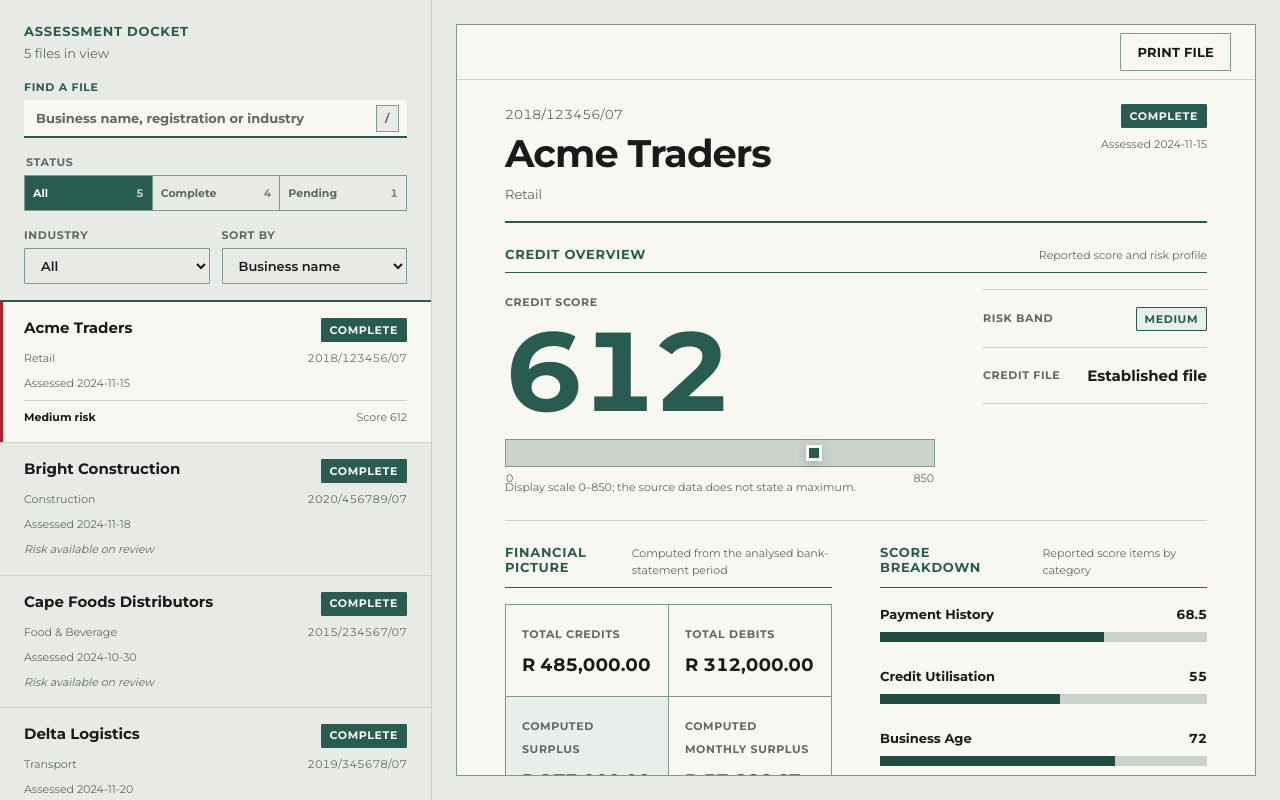
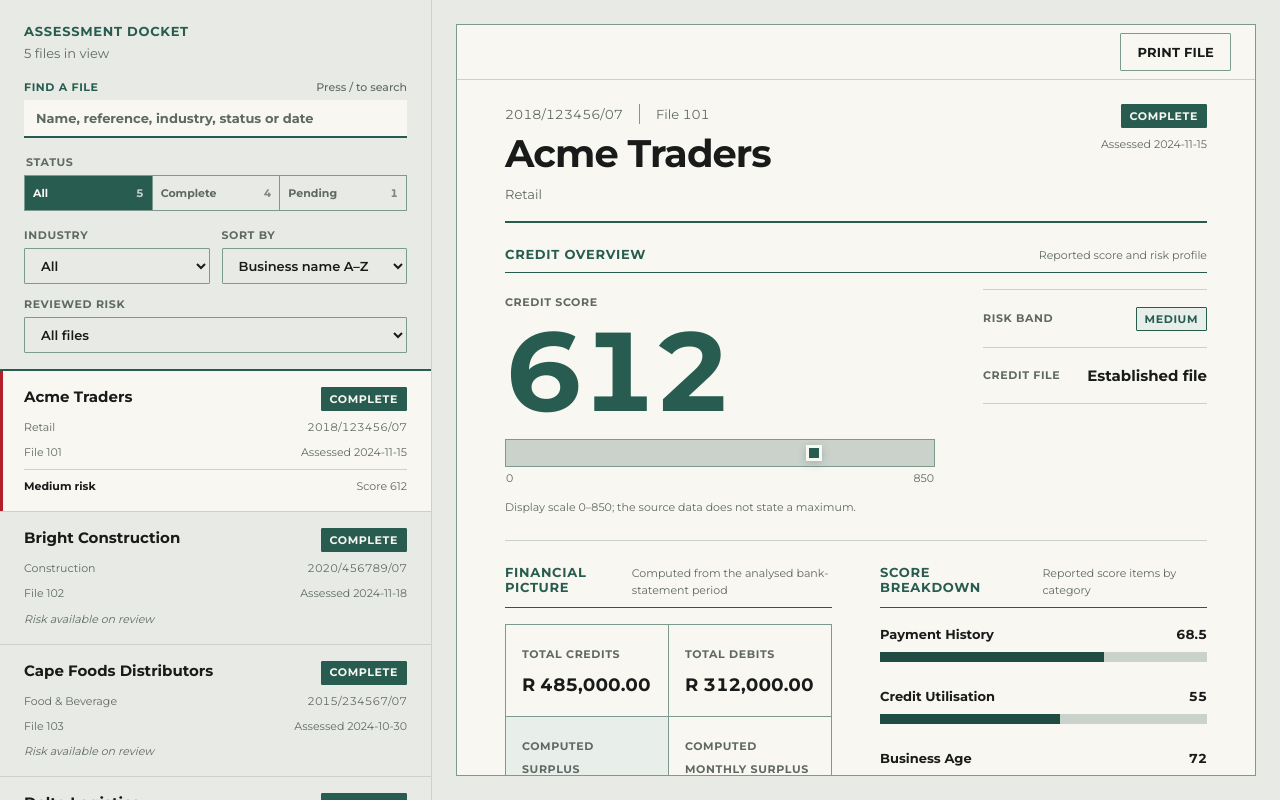
Before and after one commit to peter-kautwima/credit-assessment-dashboard, a React (Vite) app: page / in a window 1280 px wide. Built offline with nearby package versions, Linux system fonts and the light colour scheme; data requests are answered from the project's data file.

Commit message:
feat: expand reviewed queue controls
Expose complete docket metadata and scope risk or score operations to reports actually reviewed in the session. Remove the ambiguous lower-bound date control.

```diff
--- a/src/components/Docket.css
+++ b/src/components/Docket.css
@@ -31,6 +31,22 @@
 	text-transform: uppercase;
 }
 
+.docket__search-label,
+.docket-row__date {
+	display: flex;
+	align-items: baseline;
+	justify-content: space-between;
+	gap: var(--space-2);
+}
+
+.docket__search-label small {
+	color: var(--color-ink-soft);
+	font-size: var(--font-size-xs);
+	font-weight: 500;
+	letter-spacing: 0;
+	text-transform: none;
+}
+
 .docket__search-control {
 	display: grid;
 	grid-template-columns: minmax(0, 1fr) auto;
@@ -58,15 +74,6 @@
 
 .docket__search-control:focus-within {
 	box-shadow: 0 0 0 0.1875rem color-mix(in srgb, var(--color-focus) 35%, transparent);
-}
-
-.docket__search kbd {
-	margin-right: var(--space-2);
-	padding: var(--space-1) var(--space-2);
-	border: 0.0625rem solid var(--color-rule-strong);
-	background: var(--color-paper);
-	color: var(--color-ink-soft);
-	font: inherit;
 }
 
 .docket__header h2 {
@@ -98,6 +105,10 @@
 	font-weight: 700;
 	letter-spacing: var(--tracking-label);
 	text-transform: uppercase;
+}
+
+.docket__filters label:last-child {
+	grid-column: 1 / -1;
 }
 
 .docket__status-filter {
@@ -151,7 +162,8 @@
 	opacity: 0.75;
 }
 
-.docket__filters select {
+.docket__filters select,
+.docket__filters input {
 	width: 100%;
 	min-height: var(--control-height);
 	padding: 0 var(--space-3);
--- a/src/components/Docket.jsx
+++ b/src/components/Docket.jsx
@@ -10,20 +10,70 @@ const sorters = {
 	date: (left, right) =>
 		(right.assessment?.createdDate ?? '').localeCompare(left.assessment?.createdDate ?? '') ||
 		left.business.name.localeCompare(right.business.name),
+	dateAsc: (left, right) =>
+		(left.assessment?.createdDate ?? '').localeCompare(right.assessment?.createdDate ?? '') ||
+		left.business.name.localeCompare(right.business.name),
+	nameDesc: (left, right) => right.business.name.localeCompare(left.business.name),
+	reference: (left, right) =>
+		(left.assessment?.id ?? Number.POSITIVE_INFINITY) -
+		(right.assessment?.id ?? Number.POSITIVE_INFINITY),
 }
 
-export function filterAndSortDocket(entries, { query = '', status, industry, sort }) {
-	return entries
+export function filterAndSortDocket(
+	entries,
+	{ query = '', status, industry, risk, sort },
+	reportSummaries = {},
+) {
+	const riskOrder = { High: 0, Medium: 1, Low: 2 }
+	const filtered = entries
 		.filter((entry) => {
 			const normalizedQuery = query.trim().toLocaleLowerCase()
 			if (!normalizedQuery) return true
-			return [entry.business.name, entry.business.registrationNumber, entry.business.industry].some(
-				(value) => value.toLocaleLowerCase().includes(normalizedQuery),
+			const summary = reportSummaries[entry.assessment?.id]
+			return (
+				[entry.business.name, entry.business.registrationNumber, entry.business.industry].some(
+					(value) => value.toLocaleLowerCase().includes(normalizedQuery),
+				) ||
+				[entry.assessment?.id, entry.assessment?.status, entry.assessment?.createdDate]
+					.filter((value) => value != null)
+					.some((value) => String(value).toLocaleLowerCase().includes(normalizedQuery)) ||
+				[summary?.riskBand, summary?.score]
+					.filter((value) => value != null)
+					.some((value) => String(value).toLocaleLowerCase().includes(normalizedQuery))
 			)
 		})
 		.filter((entry) => status === 'All' || entry.assessment?.status === status)
 		.filter((entry) => industry === 'All' || entry.business.industry === industry)
-		.toSorted(sorters[sort] ?? sorters.name)
+		.filter((entry) => {
+			if (risk === 'All') return true
+			const assessmentId = entry.assessment?.id
+			const hasSummary = Object.hasOwn(reportSummaries, assessmentId)
+			if (risk === 'Not reviewed') return !hasSummary
+			if (risk === 'Not reported')
+				return hasSummary && reportSummaries[assessmentId]?.riskBand == null
+			return reportSummaries[assessmentId]?.riskBand === risk
+		})
+
+	if (sort === 'risk') {
+		return filtered.toSorted((left, right) => {
+			const leftRank = riskOrder[reportSummaries[left.assessment?.id]?.riskBand] ?? 3
+			const rightRank = riskOrder[reportSummaries[right.assessment?.id]?.riskBand] ?? 3
+			return leftRank - rightRank || sorters.name(left, right)
+		})
+	}
+	if (sort === 'scoreDesc' || sort === 'scoreAsc') {
+		return filtered.toSorted((left, right) => {
+			const leftScore = reportSummaries[left.assessment?.id]?.score
+			const rightScore = reportSummaries[right.assessment?.id]?.score
+			if (leftScore == null) return rightScore == null ? sorters.name(left, right) : 1
+			if (rightScore == null) return -1
+			return (
+				(sort === 'scoreDesc' ? rightScore - leftScore : leftScore - rightScore) ||
+				sorters.name(left, right)
+			)
+		})
+	}
+	return filtered.toSorted(sorters[sort] ?? sorters.name)
 }
 
 export function Docket({ entries, selectedId, onSelect, onVisibleChange, reportSummaries = {} }) {
@@ -31,6 +81,7 @@ export function Docket({ entries, selectedId, onSelect, onVisibleChange, reportS
 		query: '',
 		status: 'All',
 		industry: 'All',
+		risk: 'All',
 		sort: 'name',
 	})
 	const [announcedCount, setAnnouncedCount] = useState(entries.length)
@@ -49,7 +100,10 @@ export function Docket({ entries, selectedId, onSelect, onVisibleChange, reportS
 		}),
 		[entries],
 	)
-	const visibleEntries = useMemo(() => filterAndSortDocket(entries, filters), [entries, filters])
+	const visibleEntries = useMemo(
+		() => filterAndSortDocket(entries, filters, reportSummaries),
+		[entries, filters, reportSummaries],
+	)
 	const visibleIds = useMemo(
 		() => visibleEntries.map((entry) => entry.business.id),
 		[visibleEntries],
@@ -92,7 +146,7 @@ export function Docket({ entries, selectedId, onSelect, onVisibleChange, reportS
 	function applyFilter(name, value) {
 		setFilters((current) => {
 			const nextFilters = { ...current, [name]: value }
-			const nextVisibleIds = filterAndSortDocket(entries, nextFilters).map(
+			const nextVisibleIds = filterAndSortDocket(entries, nextFilters, reportSummaries).map(
 				(entry) => entry.business.id,
 			)
 			onVisibleChange?.(nextVisibleIds)
@@ -110,7 +164,9 @@ export function Docket({ entries, selectedId, onSelect, onVisibleChange, reportS
 		const nextFilters = { ...filters, query: '' }
 		restoreListFocusRef.current = true
 		setFilters(nextFilters)
-		onVisibleChange?.(filterAndSortDocket(entries, nextFilters).map((entry) => entry.business.id))
+		onVisibleChange?.(
+			filterAndSortDocket(entries, nextFilters, reportSummaries).map((entry) => entry.business.id),
+		)
 	}
 
 	function handleRowKeyDown(event) {
@@ -139,7 +195,10 @@ export function Docket({ entries, selectedId, onSelect, onVisibleChange, reportS
 				</div>
 
 				<label className="docket__search">
-					<span>Find a file</span>
+					<span className="docket__search-label">
+						<span>Find a file</span>
+						<small>Press / to search</small>
+					</span>
 					<span className="docket__search-control">
 						<input
 							ref={searchRef}
@@ -148,9 +207,8 @@ export function Docket({ entries, selectedId, onSelect, onVisibleChange, reportS
 							value={filters.query}
 							onChange={updateFilter}
 							onKeyDown={handleSearchKeyDown}
-							placeholder="Business name, registration or industry"
+							placeholder="Name, reference, industry, status or date"
 						/>
-						<kbd>/</kbd>
 					</span>
 				</label>
 				<p className="sr-only" aria-live="polite">
@@ -188,9 +246,26 @@ export function Docket({ entries, selectedId, onSelect, onVisibleChange, reportS
 					<label>
 						<span>Sort by</span>
 						<select id="sort-order" name="sort" onChange={updateFilter} defaultValue="name">
-							<option value="name">Business name</option>
-							<option value="industry">Industry</option>
-							<option value="date">Assessment date</option>
+							<option value="name">Business name A–Z</option>
+							<option value="nameDesc">Business name Z–A</option>
+							<option value="date">Newest assessment</option>
+							<option value="dateAsc">Oldest assessment</option>
+							<option value="industry">Industry A–Z</option>
+							<option value="reference">File reference</option>
+							<option value="risk">Reviewed risk — High first</option>
+							<option value="scoreDesc">Reviewed score — High first</option>
+							<option value="scoreAsc">Reviewed score — Low first</option>
+						</select>
+					</label>
+					<label>
+						<span>Reviewed risk</span>
+						<select name="risk" onChange={updateFilter}>
+							<option value="All">All files</option>
+							<option value="High">High</option>
+							<option value="Medium">Medium</option>
+							<option value="Low">Low</option>
+							<option value="Not reviewed">Not reviewed</option>
+							<option value="Not reported">No reported risk</option>
 						</select>
 					</label>
 				</div>
@@ -225,7 +300,10 @@ export function Docket({ entries, selectedId, onSelect, onVisibleChange, reportS
 										<span>{highlightMatch(business.registrationNumber, filters.query)}</span>
 									</span>
 									{assessment && (
-										<span className="docket-row__date">Assessed {assessment.createdDate}</span>
+										<span className="docket-row__date">
+											<span>File {assessment.id}</span>
+											<span>Assessed {highlightMatch(assessment.createdDate, filters.query)}</span>
+										</span>
 									)}
 									{reportSummary?.riskBand && (
 										<span
--- a/src/components/FileSheet.css
+++ b/src/components/FileSheet.css
@@ -60,6 +60,16 @@
 
 .file-header p:first-child {
 	font-variant-numeric: tabular-nums;
+}
+
+.file-header__reference {
+	display: flex;
+	gap: var(--space-4);
+}
+
+.file-header__reference span + span {
+	padding-left: var(--space-4);
+	border-left: 0.0625rem solid var(--color-rule-strong);
 }
 
 .file-header__status {
@@ -198,6 +208,10 @@
 	margin-top: var(--space-3);
 	color: var(--color-ink-soft);
 	font-size: var(--font-size-xs);
+}
+
+.score-readout small {
+	margin-top: var(--space-6);
 }
 
 .score-scale {
--- a/src/components/FileSheet.jsx
+++ b/src/components/FileSheet.jsx
@@ -60,7 +60,10 @@ function FileSheetContent({ entry, onBack, headingRef, onReportResolved }) {
 
 			<header className="file-header">
 				<div>
-					<p>{business.registrationNumber}</p>
+					<p className="file-header__reference">
+						<span>{business.registrationNumber}</span>
+						<span>File {assessment.id}</span>
+					</p>
 					<h1 id="file-title" ref={headingRef} tabIndex={-1}>
 						{business.name}
 					</h1>
```
Also changed, not shown: 2 other files (tests, documents, lock files or other folders).
